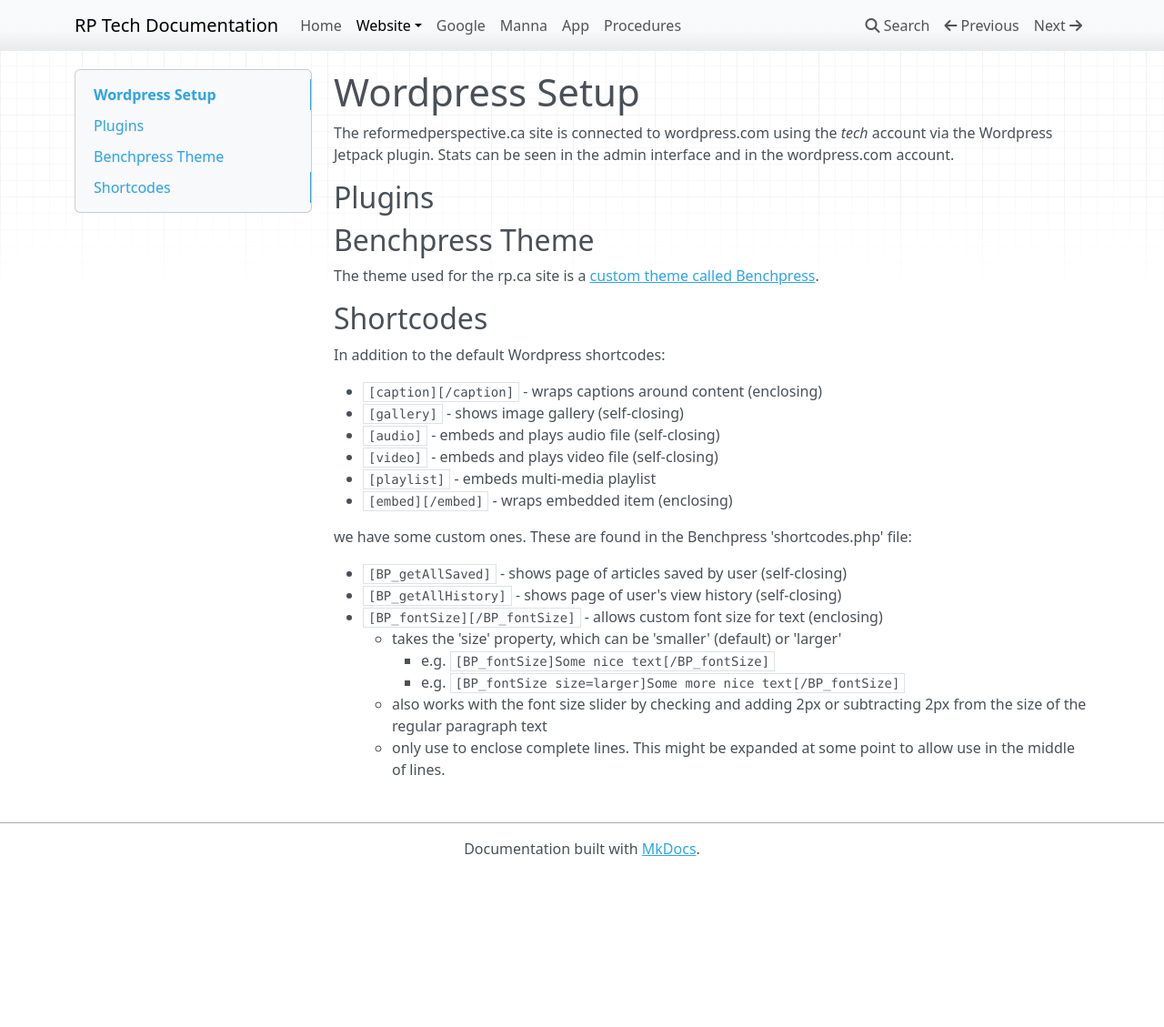
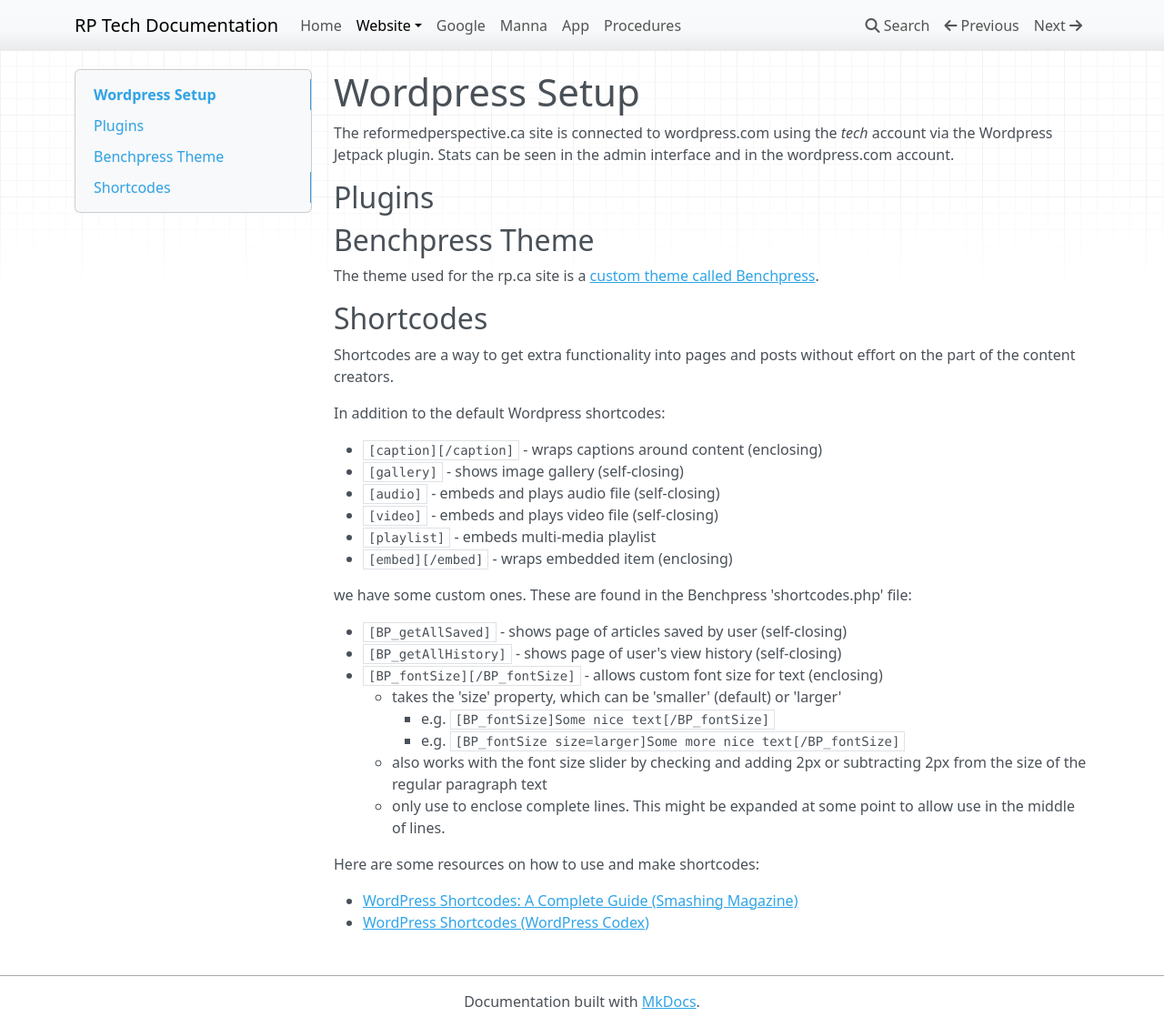
Before and after one commit to ReformedPerspective/rpdocs, an MkDocs documentation site: the page built from docs/website/wordpress.md, in a window 1280 px wide and 1129 px high. Shown: the whole window at 91% size. Built offline with MkDocs 1.6.1, drawn with Linux system fonts in a browser that asks for light colours; nearby versions of some CDN libraries.

Commit message:
Shortcode links, fix comma, fix # list

```diff
--- a/docs/website/wordpress.md
+++ b/docs/website/wordpress.md
@@ -10,6 +10,8 @@ The reformedperspective.ca site is connected to wordpress.com using the *tech* a
 The theme used for the rp.ca site is a [custom theme called Benchpress](benchpress.md).
 
 ## Shortcodes
+
+Shortcodes are a way to get extra functionality into pages and posts without effort on the part of the content creators.
 
 In addition to the default Wordpress shortcodes:
 
@@ -30,3 +32,8 @@ we have some custom ones. These are found in the Benchpress 'shortcodes.php' fil
         - e.g. `[BP_fontSize size=larger]Some more nice text[/BP_fontSize]`
     - also works with the font size slider by checking and adding 2px or subtracting 2px from the size of the regular paragraph text
     - only use to enclose complete lines. This might be expanded at some point to allow use in the middle of lines.
+
+Here are some resources on how to use and make shortcodes:
+
+- [WordPress Shortcodes: A Complete Guide (Smashing Magazine)](https://www.smashingmagazine.com/2012/05/wordpress-shortcodes-complete-guide/)
+- [WordPress Shortcodes (WordPress Codex)](https://codex.wordpress.org/Shortcode)
```
Also changed, not shown: docs/app/index.md (+1 -1 lines), docs/website/payments.md (+1 -0 lines).
